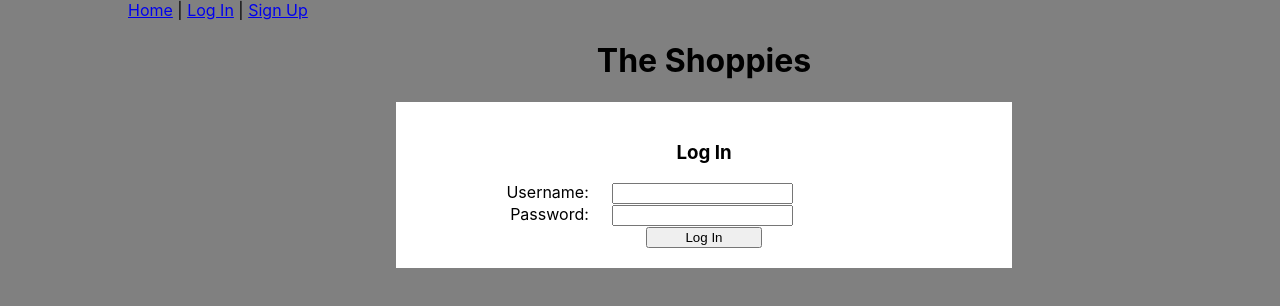
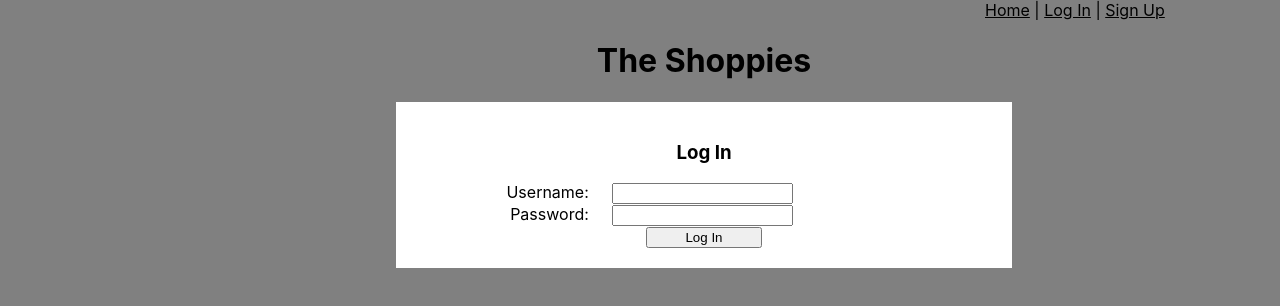
Before and after one commit to jonschacter/shoppies, a React (Create React App) app: page /login in a window 1280 px wide. Shown: the top 306 px of the page. Built offline with nearby package versions, Linux system fonts and the light colour scheme; no server answers.

Commit message:
update css for links and navbar

```diff
--- a/src/index.css
+++ b/src/index.css
@@ -95,3 +95,24 @@ input {
 .form-title {
     text-align: center;
 }
+
+.navbar {
+    text-align: right;
+    margin-right: 10%;
+}
+
+a:link {
+    color: black;
+}
+
+a:visited {
+    color: black;
+}
+
+a:hover {
+    color: lightgrey;
+}
+
+a:active{
+    color: white;
+}
```
